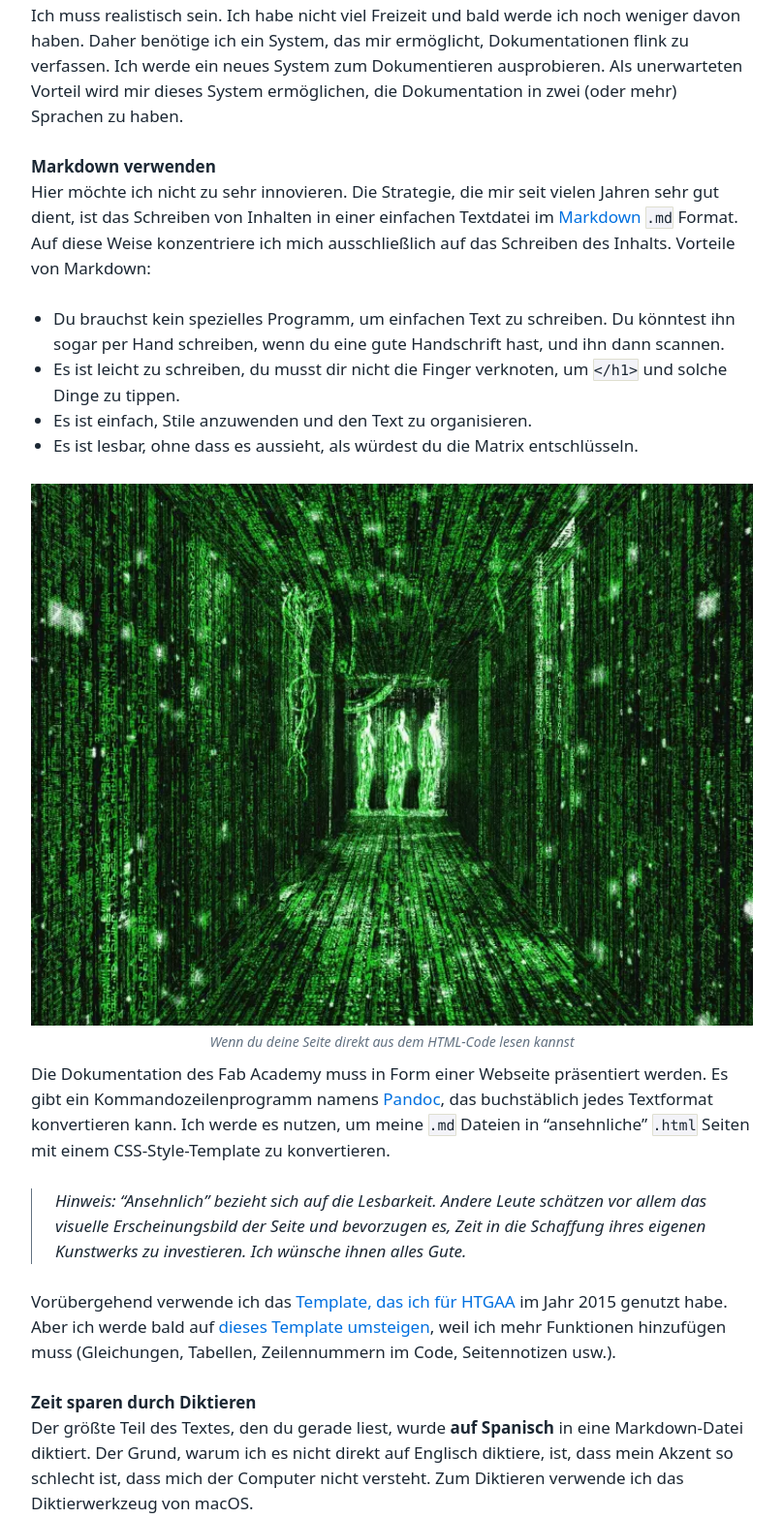
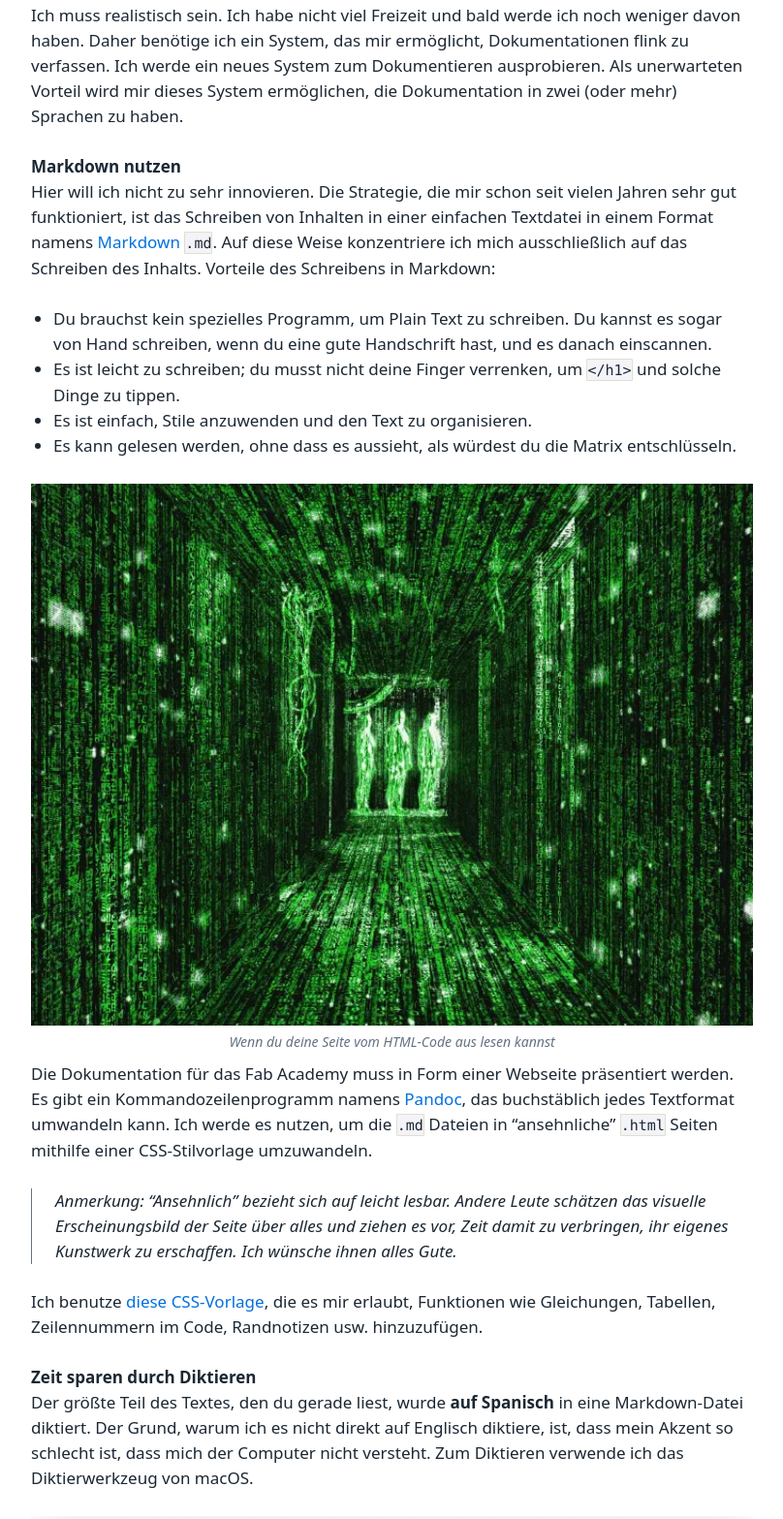
Before and after one commit to TheBeachLab/backtofabacademy2024, a plain HTML site: page documentation/de/html/w01-de.html in a window 1280 px wide. Shown: the part 1949-3516 px from the top of the page at 97% size, without its empty margins (20-828 px from the left). Drawn offline with Linux system fonts and the light colour scheme; files that its build step writes are made by us from their sources.

Commit message:
explaining the new template

```diff
--- a/documentation/de/html/w01-de.html
+++ b/documentation/de/html/w01-de.html
@@ -29,7 +29,7 @@
   </ul></li>
   <li><a href="#meine-dokumentationsprozesse-neu-erfinden" id="toc-meine-dokumentationsprozesse-neu-erfinden">Meine Dokumentationsprozesse neu erfinden</a>
   <ul>
-  <li><a href="#markdown-verwenden" id="toc-markdown-verwenden">Markdown verwenden</a></li>
+  <li><a href="#markdown-nutzen" id="toc-markdown-nutzen">Markdown nutzen</a></li>
   <li><a href="#zeit-sparen-durch-diktieren" id="toc-zeit-sparen-durch-diktieren">Zeit sparen durch Diktieren</a></li>
   <li><a href="#dateistruktur" id="toc-dateistruktur">Dateistruktur</a></li>
   <li><a href="#automatische-übersetzungen-mit-ki" id="toc-automatische-übersetzungen-mit-ki">Automatische Übersetzungen mit KI</a></li>
@@ -93,23 +93,23 @@
 </ul>
 <h2 id="meine-dokumentationsprozesse-neu-erfinden">Meine Dokumentationsprozesse neu erfinden</h2>
 <p>Ich muss realistisch sein. Ich habe nicht viel Freizeit und bald werde ich noch weniger davon haben. Daher benötige ich ein System, das mir ermöglicht, Dokumentationen flink zu verfassen. Ich werde ein neues System zum Dokumentieren ausprobieren. Als unerwarteten Vorteil wird mir dieses System ermöglichen, die Dokumentation in zwei (oder mehr) Sprachen zu haben.</p>
-<h3 id="markdown-verwenden">Markdown verwenden</h3>
-<p>Hier möchte ich nicht zu sehr innovieren. Die Strategie, die mir seit vielen Jahren sehr gut dient, ist das Schreiben von Inhalten in einer einfachen Textdatei im <a href="https://www.markdownguide.org">Markdown</a> <code>.md</code> Format. Auf diese Weise konzentriere ich mich ausschließlich auf das Schreiben des Inhalts. Vorteile von Markdown:</p>
+<h3 id="markdown-nutzen">Markdown nutzen</h3>
+<p>Hier will ich nicht zu sehr innovieren. Die Strategie, die mir schon seit vielen Jahren sehr gut funktioniert, ist das Schreiben von Inhalten in einer einfachen Textdatei in einem Format namens <a href="https://www.markdownguide.org">Markdown</a> <code>.md</code>. Auf diese Weise konzentriere ich mich ausschließlich auf das Schreiben des Inhalts. Vorteile des Schreibens in Markdown:</p>
 <ul>
-<li>Du brauchst kein spezielles Programm, um einfachen Text zu schreiben. Du könntest ihn sogar per Hand schreiben, wenn du eine gute Handschrift hast, und ihn dann scannen.</li>
-<li>Es ist leicht zu schreiben, du musst dir nicht die Finger verknoten, um <code>&lt;/h1&gt;</code> und solche Dinge zu tippen.</li>
+<li>Du brauchst kein spezielles Programm, um Plain Text zu schreiben. Du kannst es sogar von Hand schreiben, wenn du eine gute Handschrift hast, und es danach einscannen.</li>
+<li>Es ist leicht zu schreiben; du musst nicht deine Finger verrenken, um <code>&lt;/h1&gt;</code> und solche Dinge zu tippen.</li>
 <li>Es ist einfach, Stile anzuwenden und den Text zu organisieren.</li>
-<li>Es ist lesbar, ohne dass es aussieht, als würdest du die Matrix entschlüsseln.</li>
+<li>Es kann gelesen werden, ohne dass es aussieht, als würdest du die Matrix entschlüsseln.</li>
 </ul>
 <figure>
-<img src="../../img/w01/code.webp" alt="Wenn du deine Seite direkt aus dem HTML-Code lesen kannst" />
-<figcaption aria-hidden="true">Wenn du deine Seite direkt aus dem HTML-Code lesen kannst</figcaption>
+<img src="../../img/w01/code.webp" alt="Wenn du deine Seite vom HTML-Code aus lesen kannst" />
+<figcaption aria-hidden="true">Wenn du deine Seite vom HTML-Code aus lesen kannst</figcaption>
 </figure>
-<p>Die Dokumentation des Fab Academy muss in Form einer Webseite präsentiert werden. Es gibt ein Kommandozeilenprogramm namens <a href="https://pandoc.org/index.html">Pandoc</a>, das buchstäblich jedes Textformat konvertieren kann. Ich werde es nutzen, um meine <code>.md</code> Dateien in “ansehnliche” <code>.html</code> Seiten mit einem CSS-Style-Template zu konvertieren.</p>
+<p>Die Dokumentation für das Fab Academy muss in Form einer Webseite präsentiert werden. Es gibt ein Kommandozeilenprogramm namens <a href="https://pandoc.org/index.html">Pandoc</a>, das buchstäblich jedes Textformat umwandeln kann. Ich werde es nutzen, um die <code>.md</code> Dateien in “ansehnliche” <code>.html</code> Seiten mithilfe einer CSS-Stilvorlage umzuwandeln.</p>
 <blockquote>
-<p>Hinweis: “Ansehnlich” bezieht sich auf die Lesbarkeit. Andere Leute schätzen vor allem das visuelle Erscheinungsbild der Seite und bevorzugen es, Zeit in die Schaffung ihres eigenen Kunstwerks zu investieren. Ich wünsche ihnen alles Gute.</p>
+<p>Anmerkung: “Ansehnlich” bezieht sich auf leicht lesbar. Andere Leute schätzen das visuelle Erscheinungsbild der Seite über alles und ziehen es vor, Zeit damit zu verbringen, ihr eigenes Kunstwerk zu erschaffen. Ich wünsche ihnen alles Gute.</p>
 </blockquote>
-<p>Vorübergehend verwende ich das <a href="http://htgaa.beachlab.org">Template, das ich für HTGAA</a> im Jahr 2015 genutzt habe. Aber ich werde bald auf <a href="https://jez.io/pandoc-markdown-css-theme/">dieses Template umsteigen</a>, weil ich mehr Funktionen hinzufügen muss (Gleichungen, Tabellen, Zeilennummern im Code, Seitennotizen usw.).</p>
+<p>Ich benutze <a href="https://jez.io/pandoc-markdown-css-theme/">diese CSS-Vorlage</a>, die es mir erlaubt, Funktionen wie Gleichungen, Tabellen, Zeilennummern im Code, Randnotizen usw. hinzuzufügen.</p>
 <h3 id="zeit-sparen-durch-diktieren">Zeit sparen durch Diktieren</h3>
 <p>Der größte Teil des Textes, den du gerade liest, wurde <strong>auf Spanisch</strong> in eine Markdown-Datei diktiert. Der Grund, warum ich es nicht direkt auf Englisch diktiere, ist, dass mein Akzent so schlecht ist, dass mich der Computer nicht versteht. Zum Diktieren verwende ich das Diktierwerkzeug von macOS.</p>
 <p><img src="../../img/w01/dictation.webp" /></p>
```
Also changed, not shown: documentation/en/html/w01-en.html (+8 -8 lines), documentation/es/html/w01-es.html (+1 -1 lines), 6 other files.
